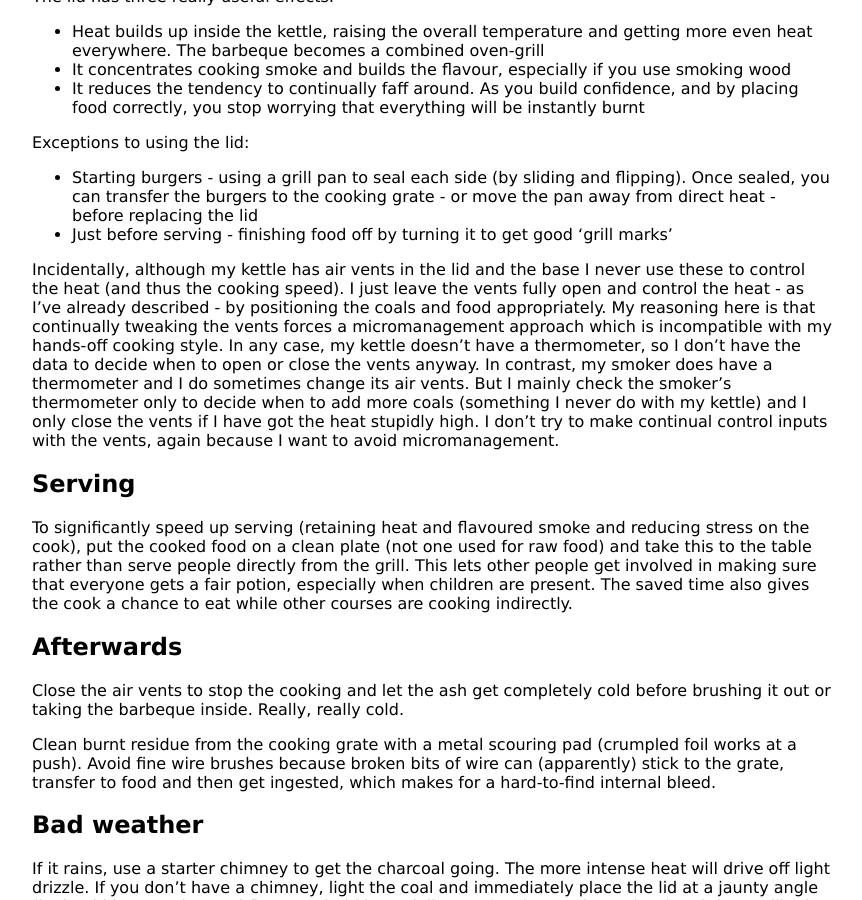
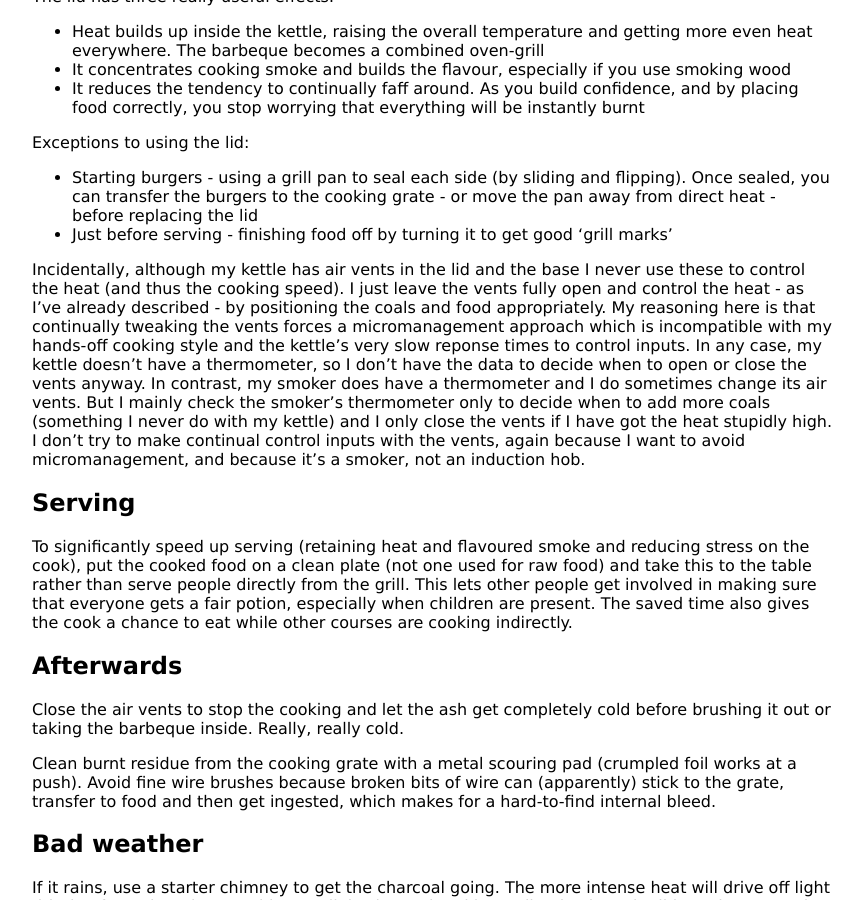
Before and after one commit to KineticLensman/KineticLensman.github.io, a Jekyll site: the page built from _posts/2018-08-12-barbecue-part1.md, in a window 1280 px wide and 900 px high, scrolled down 2746 px. Shown: the whole window, without its empty margins (208-1070 px from the left). Built offline with Jekyll 4.4.1, drawn with Linux system fonts in a browser that asks for light colours.

Commit message:
Reworded vents discussion

```diff
--- a/_posts/2018-08-12-barbecue-part1.md
+++ b/_posts/2018-08-12-barbecue-part1.md
@@ -80,7 +80,7 @@
 * Starting burgers - using a grill pan to seal each side (by sliding and flipping). Once sealed, you can transfer the burgers to the cooking grate - or move the pan away from direct heat - before replacing the lid
 * Just before serving - finishing food off by turning it to get good 'grill marks'
 
-Incidentally, although my kettle has air vents in the lid and the base I never use these to control the heat (and thus the cooking speed). I just leave the vents fully open and control the heat - as I've already described - by positioning the coals and food appropriately. My reasoning here is that continually tweaking the vents forces a micromanagement approach which is incompatible with my hands-off cooking style. In any case, my kettle doesn't have a thermometer, so I don't have the data to decide when to open or close the vents anyway. In contrast, my smoker does have a thermometer and I do sometimes change its air vents. But I mainly check the smoker's thermometer only to decide when to add more coals (something I never do with my kettle) and I only close the vents if I have got the heat stupidly high. I don't try to make continual control inputs with the vents, again because I want to avoid micromanagement.
+Incidentally, although my kettle has air vents in the lid and the base I never use these to control the heat (and thus the cooking speed). I just leave the vents fully open and control the heat - as I've already described - by positioning the coals and food appropriately. My reasoning here is that continually tweaking the vents forces a micromanagement approach which is incompatible with my hands-off cooking style and the kettle's very slow reponse times to control inputs. In any case, my kettle doesn't have a thermometer, so I don't have the data to decide when to open or close the vents anyway. In contrast, my smoker does have a thermometer and I do sometimes change its air vents. But I mainly check the smoker's thermometer only to decide when to add more coals (something I never do with my kettle) and I only close the vents if I have got the heat stupidly high. I don't try to make continual control inputs with the vents, again because I want to avoid micromanagement, and because it's a smoker, not an induction hob.
 
 
 ## Serving
```
